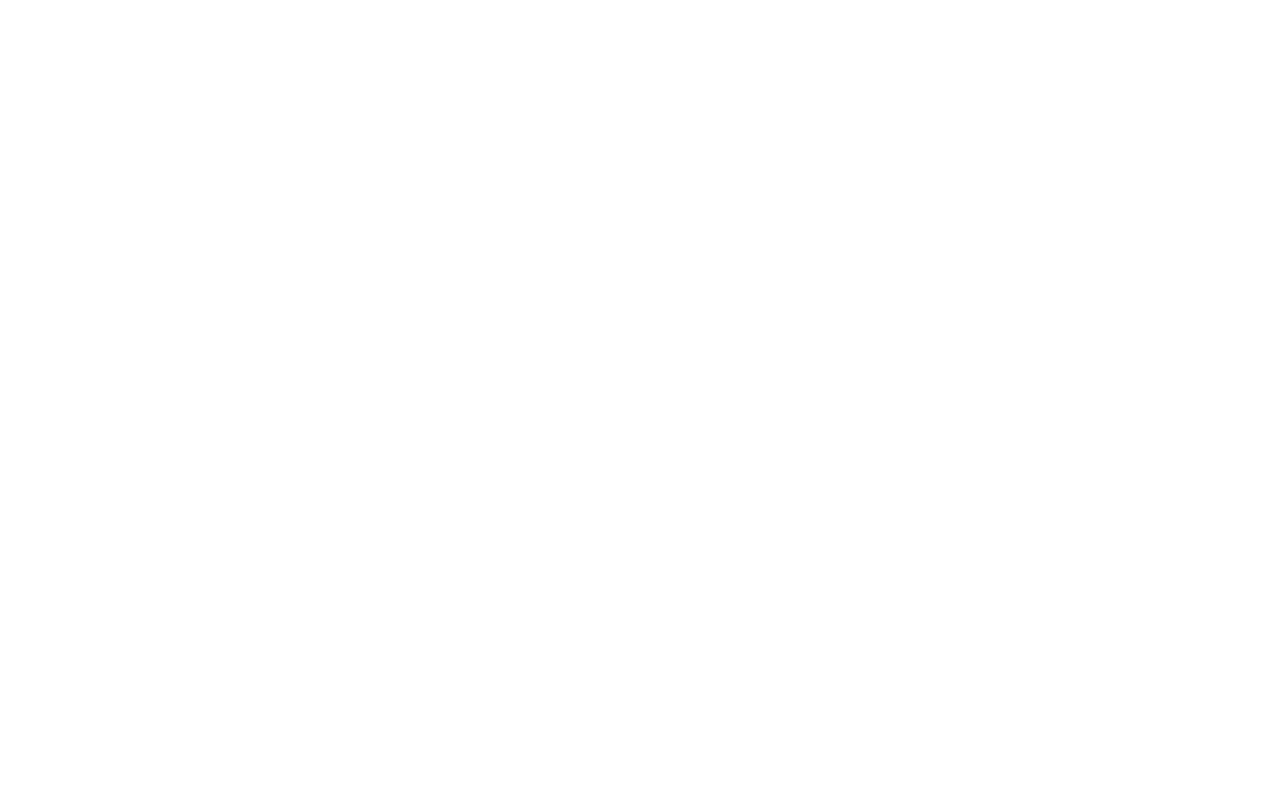
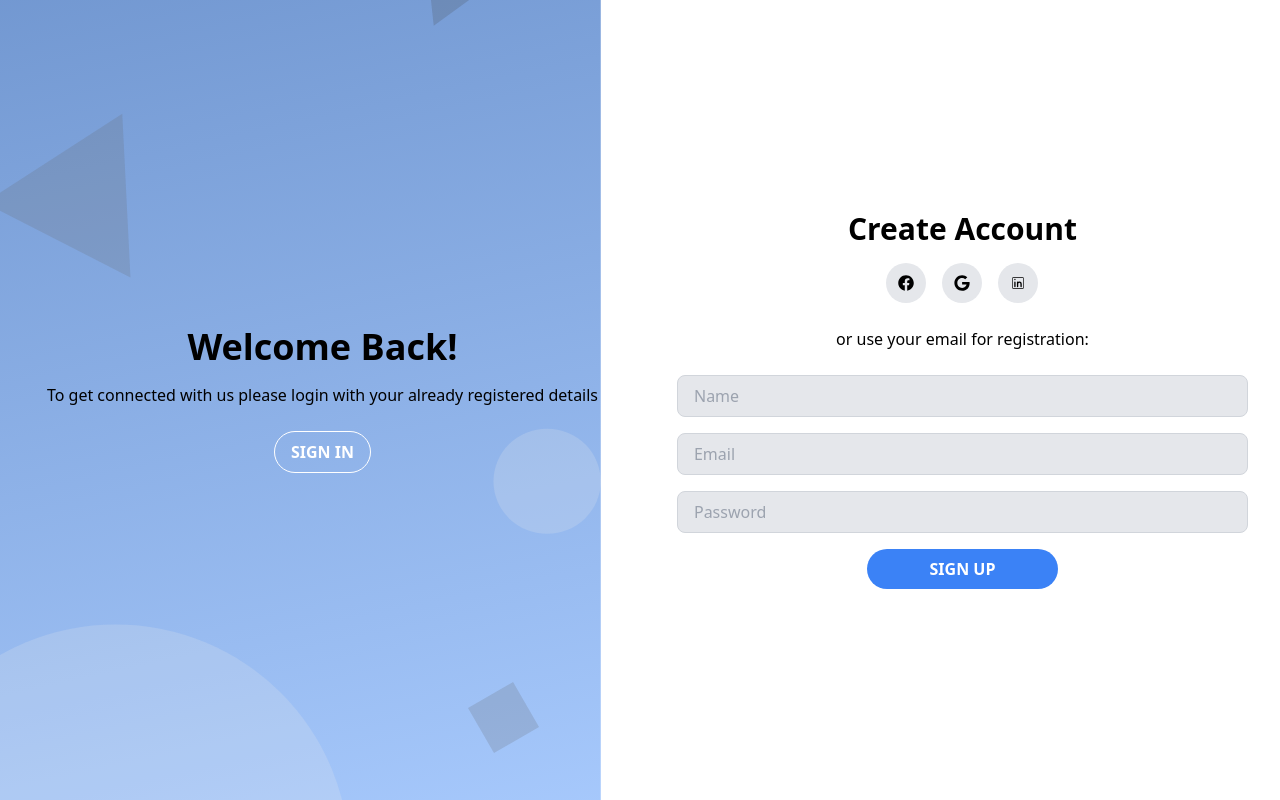
Before and after one commit to tharak1/DKA-client, a React (Vite) app: page /signups in a window 1280 px wide. Before the commit this address had no page. Built offline with nearby package versions, Linux system fonts and the light colour scheme.

Commit message:
modified:   src/App.tsx 	new file:   src/assets/Group 35.svg 	modified:   src/screens/OtherPages/Form.tsx 	modified:   src/screens/OtherPages/Signin.tsx 	renamed:    src/screens/OtherPages/Signup.tsx -> src/screens/OtherPages/Signups.tsx 	modified:   tailwind.config.js

```diff
--- a/src/App.tsx
+++ b/src/App.tsx
@@ -3,6 +3,7 @@ import { BrowserRouter as Router, Route, Routes } from 'react-router-dom';
 import './App.css';
 import PurchasedCourses from './screens/OtherPages/PurchasedCourses';
 import MyCoursesPage from './screens/OtherPages/MyCoursesPage';
+import Signup from './screens/OtherPages/Signups';
 
 // Lazy load components
 const Layout = React.lazy(() => import('./screens/LandingPage/Layout'));
@@ -22,6 +23,8 @@ const App: React.FC = () => {
           <Route path="/course" element={<CoursesPage />} />
           <Route path="/join-now" element={<SignIn />} />
           <Route path="/signup" element={<SignUpPage />} />
+          <Route path="/signups" element={<Signup />} />
+
           <Route path="/form" element={<Form />} />
           <Route path="/my_purchases" element={<PurchasedCourses />} />
           <Route path="/my_courses" element={<MyCoursesPage />} />
--- a/src/screens/OtherPages/Form.tsx
+++ b/src/screens/OtherPages/Form.tsx
@@ -86,7 +86,7 @@ const Form: React.FC = () => {
       </div>
       <div className="py-20 text-center">
         <h2 className="text-white text-4xl font-bold">Fill The Form</h2>
-        <p className="mt-10 text-white text-2xl font-normal">
+        <p className="mt-10 text-black text-2xl font-normal">
           Lorem ipsum dolor sit amet consectetur adipisicing elit. Aspernatur quam necessitatibus, deserunt dolores velit expedita dolorem ea nulla nesciunt placeat?
         </p>
       </div>
--- a/src/screens/OtherPages/Signin.tsx
+++ b/src/screens/OtherPages/Signin.tsx
@@ -27,12 +27,12 @@ const SignIn: React.FC = () => {
             <input
               type="email"
               placeholder="Email"
-              className="w-full px-4 py-2 border border-gray-300 rounded-lg focus:outline-none focus:border-blue-500"
+              className="w-full px-4 py-2 border border-gray-300 rounded-lg focus:outline-none focus:border-blue-500 bg-gray-200"
             />
             <input
               type="password"
               placeholder="Password"
-              className="w-full px-4 py-2 border border-gray-300 rounded-lg focus:outline-none focus:border-blue-500"
+              className="w-full px-4 py-2 border border-gray-300 rounded-lg focus:outline-none focus:border-blue-500 bg-gray-200"
             />
             <a href="#" className="text-blue-500 hover:underline block mb-4 text-center">Forgot your Password?</a>
             <button className="w-1/3 bg-blue-500 text-white py-2 rounded-3xl font-semibold hover:bg-blue-600">
@@ -41,12 +41,12 @@ const SignIn: React.FC = () => {
           </form>
         </div>
       </div>
-      <div className="w-1/2 bg-signup-pattern bg-cover flex items-center justify-center">
-        <div className="text-center text-white px-8 ml-10">
+      <div className="w-[1200px] bg-signup-pattern bg-cover flex items-center justify-center">
+        <div className="text-center text-black px-8 ml-10">
           <h1 className="text-3xl font-bold mb-4">Hello, Friend!</h1>
           <p className="mb-6 ml-12">To get connected with us please login with your already registered details</p>
-          <Link to="/signup">
-            <button className="bg-blue-500 text-white py-2 px-4 rounded-3xl font-semibold hover:bg-gray-200 hover:text-black border border-white">
+          <Link to="/signups">
+            <button className=" bg-signup-pattern  text-white py-2 px-4 rounded-3xl font-semibold hover:bg-gray-200 hover:text-black border border-white">
               SIGN UP
             </button>
           </Link>
--- a/src/screens/OtherPages/Signup.tsx
+++ b/src/screens/OtherPages/Signups.tsx
@@ -1,25 +1,25 @@
 import React from 'react';
 import { Link } from 'react-router-dom';
-import { FaFacebook,FaGoogle } from "react-icons/fa";
+import { FaFacebook, FaGoogle } from "react-icons/fa";
 import { CiLinkedin } from "react-icons/ci";
 
 const Signup: React.FC = () => {
   return (
-    <div className="flex h-screen ">
+    <div className="flex h-screen">
       {/* Left side with SVG background */}
-      <div className="w-[400px] bg-signup-pattern bg-cover bg-center flex items-center justify-center">
-        <div className="text-center text-white px-6">
+      <div className="w-[650px] bg-s bg-cover bg-center flex items-center justify-center  ">
+        <div className="text-center text-black px-6">
           <h1 className="text-4xl font-bold mb-4">Welcome Back!</h1>
           <p className="mb-6">To get connected with us please login with your already registered details</p>
           <Link to="/join-now">
-            <button className="bg-blue-500 text-white py-2 px-4 rounded-3xl font-semibold hover:bg-gray-200 hover:text-black border border-white">
+            <button className="bg-signup-pattern text-white py-2 px-4 rounded-3xl font-semibold hover:bg-gray-200 hover:text-black border border-white">
               SIGN IN
             </button>
           </Link>
         </div>
       </div>
       {/* Right side with form */}
-      <div className="w-full bg-white flex items-center justify-center">
+      <div className="w-1/2 bg-white flex items-center justify-center">
         <div className="text-center px-8">
           <h1 className="text-3xl font-bold mb-4">Create Account</h1>
           <div className="flex justify-center space-x-4 mb-6">
@@ -30,7 +30,7 @@ const Signup: React.FC = () => {
               <FaGoogle />
             </button>
             <button className="bg-gray-200 p-3 rounded-full">
-              <CiLinkedin/>
+              <CiLinkedin />
             </button>
           </div>
           <p className="mb-6">or use your email for registration:</p>
@@ -38,17 +38,17 @@ const Signup: React.FC = () => {
             <input
               type="text"
               placeholder="Name"
-              className="w-full px-4 py-2 border border-gray-300 rounded-lg focus:outline-none focus:border-blue-500"
+              className="w-full px-4 py-2 border border-gray-300 rounded-lg focus:outline-none focus:border-blue-500 bg-gray-200"
             />
             <input
               type="email"
               placeholder="Email"
-              className="w-full px-4 py-2 border border-gray-300 rounded-lg focus:outline-none focus:border-blue-500"
+              className="w-full px-4 py-2 border border-gray-300 rounded-lg focus:outline-none focus:border-blue-500 bg-gray-200"
             />
             <input
               type="password"
               placeholder="Password"
-              className="w-full px-4 py-2 border border-gray-300 rounded-lg focus:outline-none focus:border-blue-500"
+              className="w-full px-4 py-2 border border-gray-300 rounded-lg focus:outline-none focus:border-blue-500 bg-gray-200"
             />
             <Link to='/form'>
               <button className="mt-4 w-1/3 bg-blue-500 text-white py-2 rounded-full font-semibold hover:bg-blue-600">
--- a/tailwind.config.js
+++ b/tailwind.config.js
@@ -8,7 +8,8 @@ export default {
     extend: {
       backgroundImage: {
         'form-pattern': "url('/src/assets/formbackground.svg')",
-        'signup-pattern': "url('/src/assets/signup.svg')"
+        'signup-pattern': "url('/src/assets/signup.svg')",
+        's':"url('/src/assets/Group 35.svg')",
       },
       fontFamily: {
         'poppins': ['Poppins', 'sans-serif'],
```
Also changed, not shown: src/assets/Group 35.svg (added).
